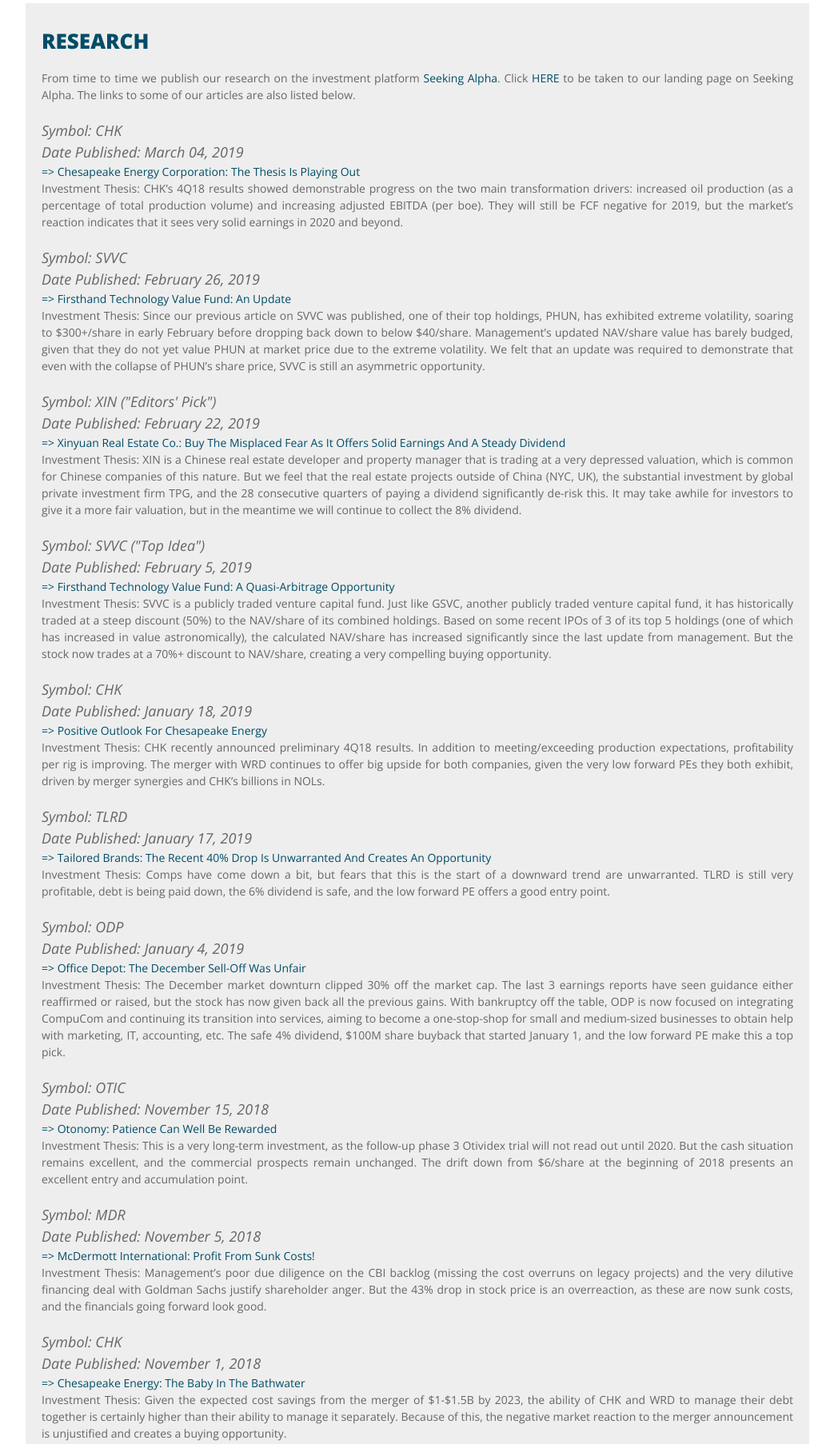
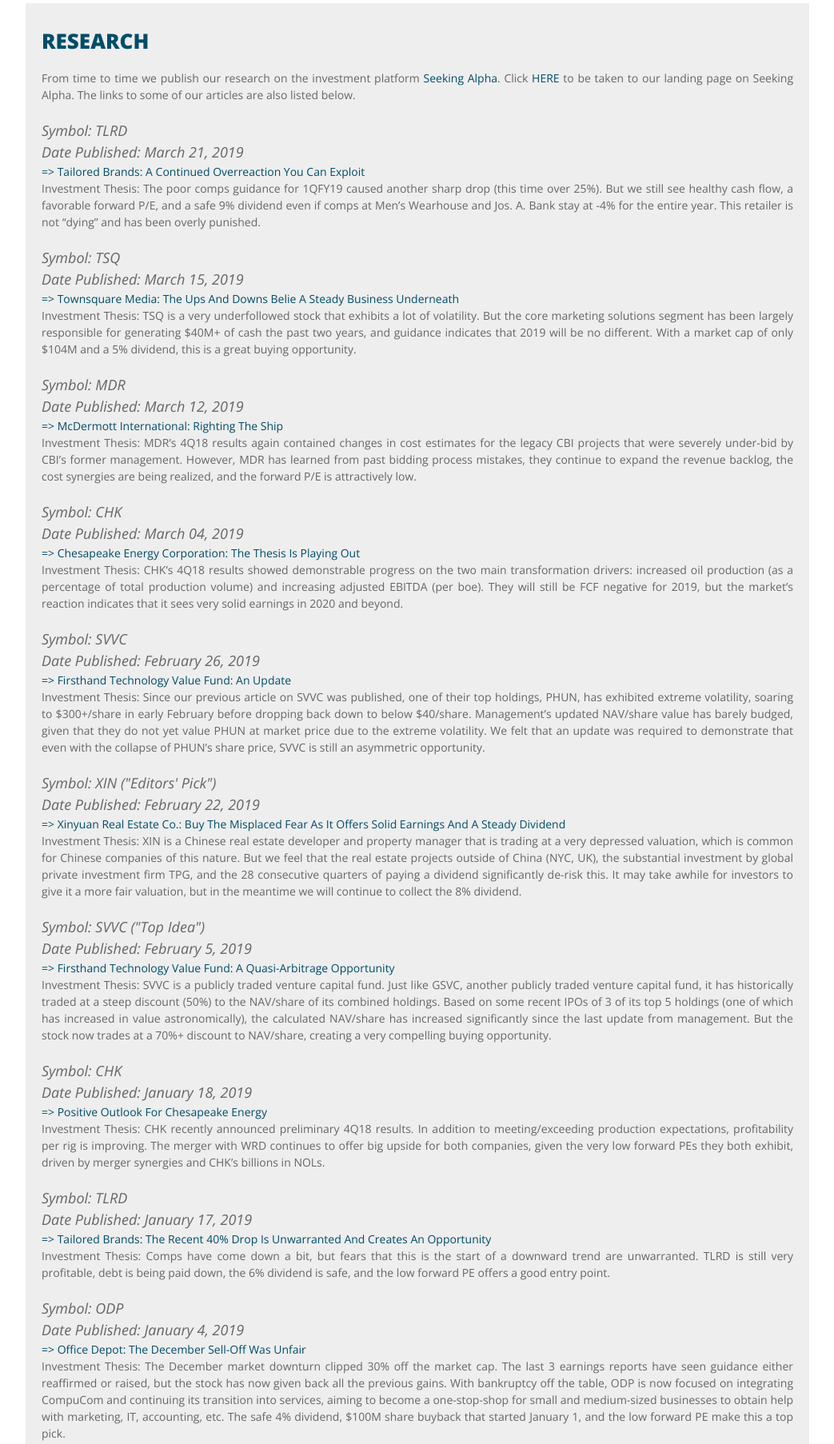
Before and after one commit to shreeti-177/elle-investments, a PHP site: page /index.php?page=research in a window 1280 px wide. Shown: the part 201-2007 px from the top of the page at 80% size, without its empty margins (118-1161 px from the left). Run offline with PHP 8.4, Linux system fonts and the light colour scheme; some libraries are stand-ins or nearby versions.

Commit message:
Research

```diff
--- a/Elle_files/QuizStyle.css
+++ b/Elle_files/QuizStyle.css
@@ -4,7 +4,7 @@ padding: 8px;
 margin: 0px;
 height: 100%;
 border: none;
-width: 540px.   // by L
+width: 540px;   /* by L */
 }
 
 .padded {
--- a/research.html
+++ b/research.html
@@ -4,6 +4,46 @@
     <h1>Research</h1>
     <p id="D2">From time to time we publish our research on the investment platform <a href="https://seekingalpha.com/">Seeking Alpha</a>. Click <a href="https://seekingalpha.com/author/elle-investments#regular_articles">HERE</a> to be taken to our landing page on Seeking Alpha. The links to some of our articles are also listed below.
     </p>
+
+
+    <article>
+        <p class = "symbol">Symbol: TLRD<br>
+            Date Published: March 21, 2019</p>
+        <p>
+            <a href="https://seekingalpha.com/article/4250234-tailored-brands-continued-overreaction-can-exploit">=> Tailored Brands: A Continued Overreaction You Can Exploit
+            </a><br>
+
+            Investment Thesis: The poor comps guidance for 1QFY19 caused another sharp drop (this time over 25%). But we still see healthy cash flow, a favorable forward P/E, and a safe 9% dividend even if comps at Men’s Wearhouse and Jos. A. Bank stay at -4% for the entire year. This retailer is not “dying” and has been overly punished.
+        </p>
+
+    </article><!-- TLRD -->
+
+
+    <article>
+        <p class = "symbol">Symbol: TSQ<br>
+            Date Published: March 15, 2019</p>
+        <p>
+            <a href="https://seekingalpha.com/article/4249044-townsquare-media-ups-downs-belie-steady-business-underneath">=> Townsquare Media: The Ups And Downs Belie A Steady Business Underneath
+            </a><br>
+
+            Investment Thesis: TSQ is a very underfollowed stock that exhibits a lot of volatility. But the core marketing solutions segment has been largely responsible for generating $40M+ of cash the past two years, and guidance indicates that 2019 will be no different. With a market cap of only $104M and a 5% dividend, this is a great buying opportunity.
+        </p>
+
+    </article><!-- TSQ -->
+
+
+
+    <article>
+        <p class = "symbol">Symbol: MDR<br>
+            Date Published: March 12, 2019</p>
+        <p>
+            <a href="https://seekingalpha.com/article/4248055-mcdermott-international-righting-ship">=> McDermott International: Righting The Ship
+            </a><br>
+
+            Investment Thesis: MDR’s 4Q18 results again contained changes in cost estimates for the legacy CBI projects that were severely under-bid by CBI’s former management. However, MDR has learned from past bidding process mistakes, they continue to expand the revenue backlog, the cost synergies are being realized, and the forward P/E is attractively low.
+        </p>
+
+    </article><!-- MDR -->
 
 
     <article>
@@ -18,7 +58,6 @@ Investment Thesis: CHK’s 4Q18 results showed demonstrable progress on the two
 
     </article><!-- CHK -->
 
-
     <article>
         <p class = "symbol">Symbol: SVVC<br>
             Date Published: February 26, 2019</p>
@@ -30,7 +69,6 @@ Investment Thesis: CHK’s 4Q18 results showed demonstrable progress on the two
         </p>
 
     </article><!-- SVVC -->
-
 
     <article>
         <p class = "symbol">Symbol: XIN (<i>"Editors' Pick"</i>)<br>
@@ -58,7 +96,7 @@ Investment Thesis: CHK’s 4Q18 results showed demonstrable progress on the two
             Investment Thesis: SVVC is a publicly traded venture capital fund. Just like GSVC, another publicly traded venture capital fund, it has historically traded at a steep discount (50%) to the NAV/share of its combined holdings. Based on some recent IPOs of 3 of its top 5 holdings (one of which has increased in value astronomically), the calculated NAV/share has increased significantly since the last update from management. But the stock now trades at a 70%+ discount to NAV/share, creating a very compelling buying opportunity.
 
         </p>
-    </article>
+    </article><!-- SVVC -->
 
     <article>
 
@@ -75,7 +113,7 @@ Investment Thesis: CHK’s 4Q18 results showed demonstrable progress on the two
             Investment Thesis: Comps have come down a bit, but fears that this is the start of a downward trend are unwarranted. TLRD is still very profitable, debt is being paid down, the 6% dividend is safe, and the low forward PE offers a good entry point.
         </p>
 
-    </article>
+    </article><!-- CHK -->
 
     <article>
         <p class = "symbol">Symbol: ODP<br>
@@ -85,7 +123,7 @@ Investment Thesis: CHK’s 4Q18 results showed demonstrable progress on the two
             Investment Thesis: The December market downturn clipped 30% off the market cap. The last 3 earnings reports have seen guidance either reaffirmed or raised, but the stock has now given back all the previous gains. With bankruptcy off the table, ODP is now focused on integrating CompuCom and continuing its transition into services, aiming to become a one-stop-shop for small and medium-sized businesses to obtain help with marketing, IT, accounting, etc. The safe 4% dividend, $100M share buyback that started January 1, and the low forward PE make this a top pick.
         </p>
 
-    </article>
+    </article><!-- ODP -->
 
     <article>
         <p class = "symbol">Symbol: OTIC<br>
@@ -95,7 +133,7 @@ Investment Thesis: CHK’s 4Q18 results showed demonstrable progress on the two
             Investment Thesis: This is a very long-term investment, as the follow-up phase 3 Otividex trial will not read out until 2020. But the cash situation remains excellent, and the commercial prospects remain unchanged. The drift down from $6/share at the beginning of 2018 presents an excellent entry and accumulation point.
         </p>
 
-    </article>
+    </article><!-- OTIC -->
 
     <article>
         <p class = "symbol">Symbol: MDR<br>
@@ -105,7 +143,7 @@ Investment Thesis: CHK’s 4Q18 results showed demonstrable progress on the two
             Investment Thesis: Management’s poor due diligence on the CBI backlog (missing the cost overruns on legacy projects) and the very dilutive financing deal with Goldman Sachs justify shareholder anger. But the 43% drop in stock price is an overreaction, as these are now sunk costs, and the financials going forward look good.
         </p>
 
-    </article>
+    </article><!-- MDR -->
 
     <article>
         <p class = "symbol">Symbol: CHK<br>
@@ -115,7 +153,7 @@ Investment Thesis: CHK’s 4Q18 results showed demonstrable progress on the two
             Investment Thesis: Given the expected cost savings from the merger of $1-$1.5B by 2023, the ability of CHK and WRD to manage their debt together is certainly higher than their ability to manage it separately. Because of this, the negative market reaction to the merger announcement is unjustified and creates a buying opportunity.
         </p>
 
-    </article>
+    </article><!-- CHK -->
 
     <article>
         <p class = "symbol">Symbol: IRIX<br>
@@ -125,7 +163,7 @@ Investment Thesis: CHK’s 4Q18 results showed demonstrable progress on the two
             Investment Thesis: IRIX offers much less risk than what is usually found among stocks of such small market cap size. Prior to the drop from the recent public offering (which derisked the balance sheet), two consecutive earnings reports showed very strong growth from their Cyclo G6 laser platform, making it clear that they are on their way to disrupting the global glaucoma treatment market.
         </p>
 
-    </article>
+    </article><!-- IRIX -->
 
     <article>
         <p class = "symbol">Symbol: AMSC<br>
@@ -135,7 +173,7 @@ Investment Thesis: CHK’s 4Q18 results showed demonstrable progress on the two
             Investment Thesis: The market was clearly not happy with the court settlement, given that after more than five years of litigation, AMSC was only able to recoup $58M in damages, even though losses in annual revenue stemming from IP theft at the hands of Chinese wind giant Sinovel totaled more than $500M. However, while news regarding the wind segment is pushing down the stock price, the company's other operating segment is set to begin commercialization of a technology that could revamp the electric grid nationwide, allowing neighborhoods that lose power from a storm or terrorist attack to regain it much faster than legacy technology allows.<br>
         </p>
 
-    </article>
+    </article><!-- AMSC -->
 
     <article>
         <p class = "symbol">Symbol: KERX (<i>"Editors' Pick"</i>)<br>
@@ -145,7 +183,7 @@ Investment Thesis: CHK’s 4Q18 results showed demonstrable progress on the two
             Investment Thesis: The commercial prospects of KERX’s lead drug Auryxia and AKBA’s lead candidate Vadadustat remain unchanged post-merger announcement. At a minimum, the value of the combined company should be equal to the value of each company separately, given the expected $250M in synergies. The downward market reaction seems unjustified, and offers a good entry point.<br>
         </p>
 
-    </article>
+    </article><!-- KERX -->
 
     <article>
         <p class = "symbol">Symbol: STDY<br>
@@ -155,7 +193,7 @@ Investment Thesis: CHK’s 4Q18 results showed demonstrable progress on the two
             Investment Thesis: The recently announced merger with UTHR was a nice reward for investors who bought the dip in September 2017. But the likelihood of Treyvent hitting the pre-specified commercial milestones seems high (given its advantages over market leader Remodulin in the pulmonary arterial hypertension space). Our NPV calculations show that STDY is still a great buy at this elevated price.<br>
         </p>
 
-    </article>
+    </article><!-- STDY -->
 
     <article>
         <p class = "symbol">Symbol: TUSK<br>
@@ -164,5 +202,5 @@ Investment Thesis: CHK’s 4Q18 results showed demonstrable progress on the two
             <a href="https://seekingalpha.com/article/4164623-mammoth-energy-services-buy-dip-recent-blackout-puerto-rico">=> Mammoth Energy Services: Buy The Dip From The Recent Blackout In Puerto Rico</a><br>
             Investment Thesis: Puerto Rican officials were justified in voicing strong criticism over the TUSK subcontractor that caused back-to-back blackouts across the island due to negligent electrical work. But the 15% hit to the market cap seems like an overreaction, given that the subcontractor has already been fired, and prior to the dip, TUSK's stock price had been on a tear, driven largely from their quality work rebuilding Puerto Rico's electrical grid, which had garnered them several contract extensions.
         </p>
-    </article>
+    </article><!-- TUSK -->
 </div><!-- main-content -->
```
Lines whose indentation alone changed are shown as unchanged.
